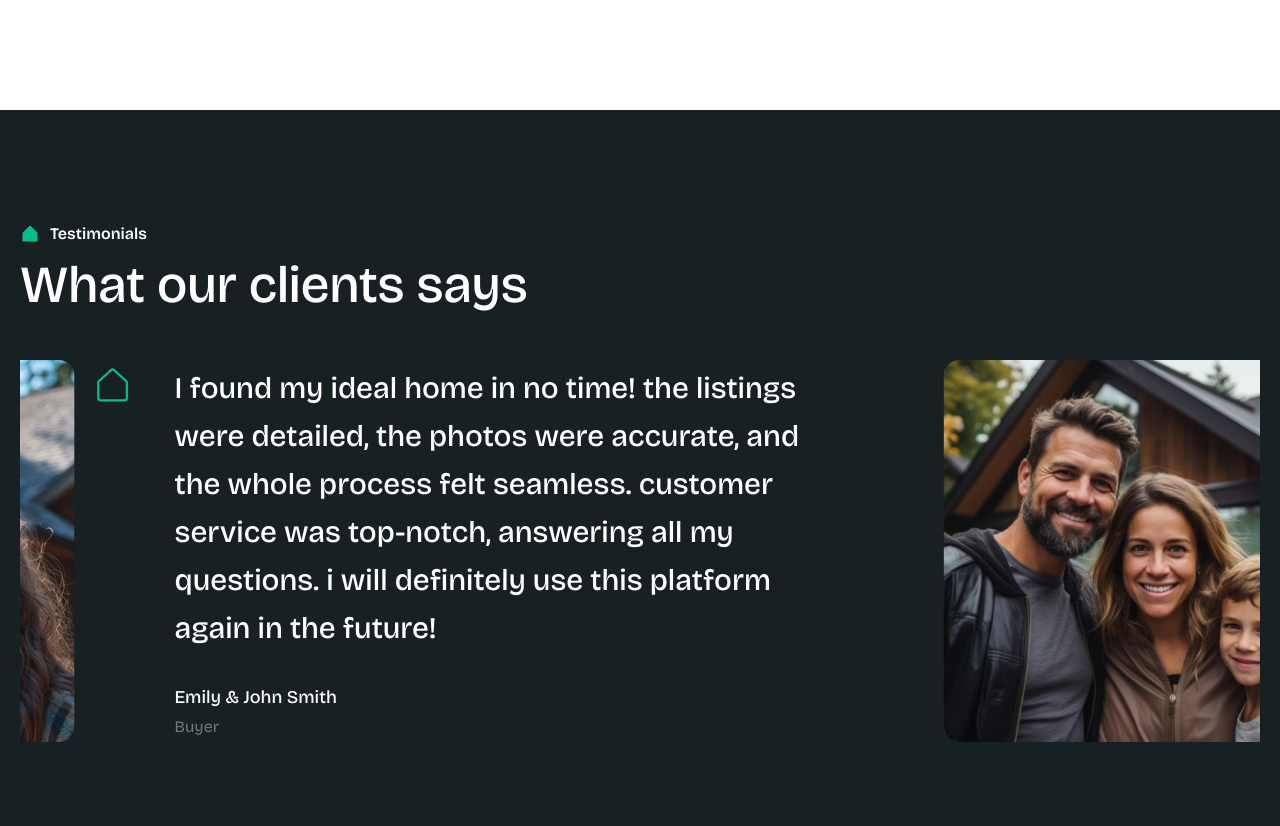
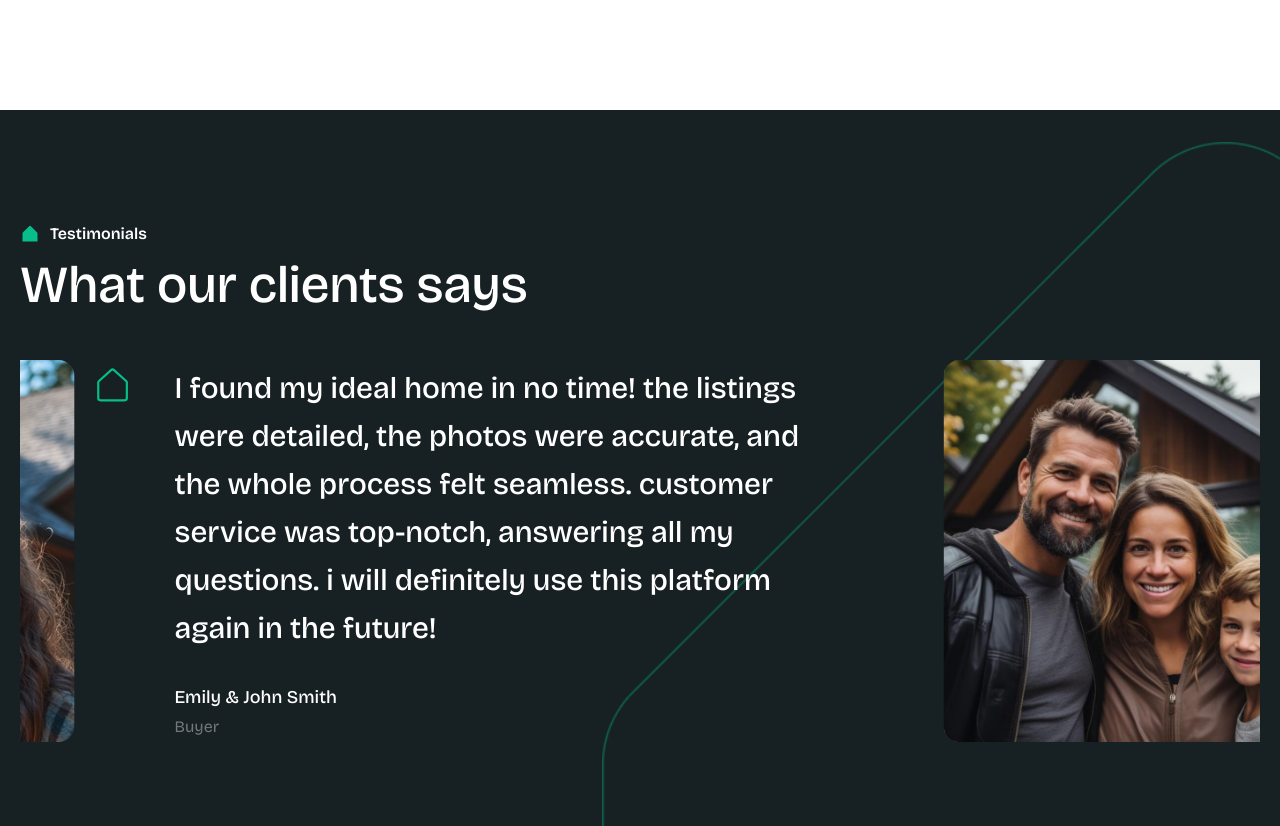
Before and after one commit to Aashutosh-R/property-pro, a Next.js app: page / in a window 1280 px wide. Shown: the part 3878-4704 px from the top of the page. Built offline with nearby package versions, Linux system fonts and the light colour scheme.

Commit message:
testimonial section floating image add

```diff
--- a/src/components/Home/Testimonials/index.tsx
+++ b/src/components/Home/Testimonials/index.tsx
@@ -12,8 +12,16 @@ import Autoplay from 'embla-carousel-autoplay'
 
 const Testimonials: React.FC = () => {
   return (
-    <section className='pt-28 pb-20 bg-badge'>
-      <div className='container max-w-8xl mx-auto px-5 2xl:px-0'>
+    <section className='pt-28 pb-20 bg-badge overflow-hidden'>
+      <div className='relative container max-w-8xl mx-auto px-5 2xl:px-0'>
+      <div className='absolute -top-20 -right-1/4'>
+          <Image
+            src={'/images/testimonial/home-shape.png'}
+            alt='homeShape'
+            width={998}
+            height={990}
+          />
+        </div>
         <div className='mb-9'>
           <div className='flex gap-2.5 items-center'>
             <span>
```
Also changed, not shown: public/images/testimonial/home-shape.png (added).
